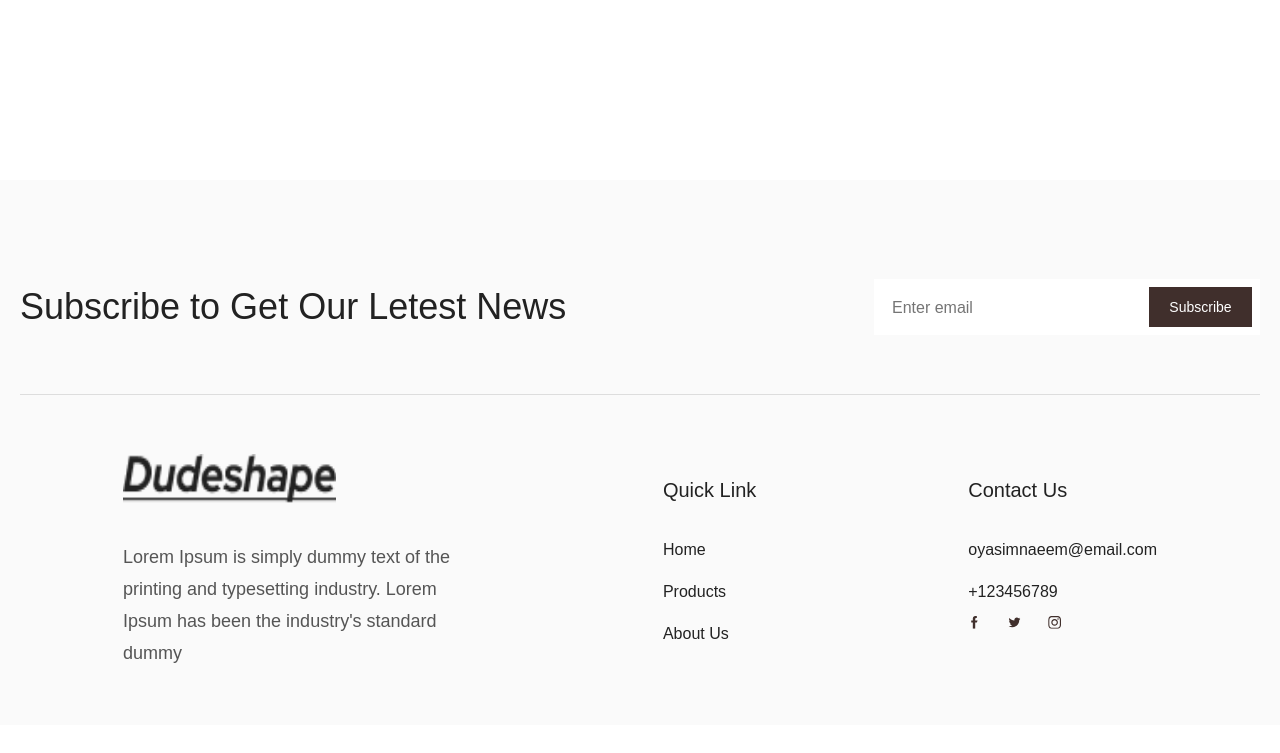
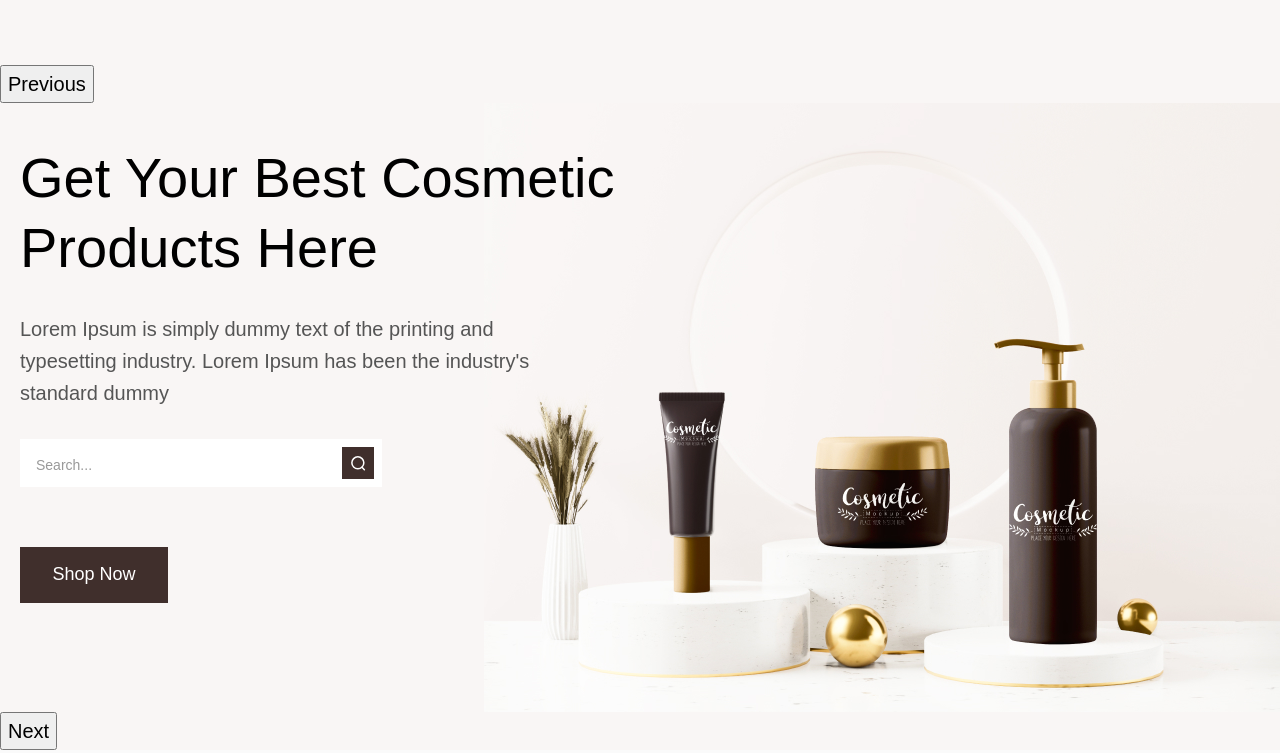
Before and after one commit to skifozzze/dudeshape, a website: page app/index.html in a window 1280 px wide. Shown: the part 75-828 px from the top of the page. Before the commit the page ends 800 px from the top, so only its background shows below. Drawn offline with nearby package versions, Linux system fonts and the light colour scheme; files that its build step writes are made by us from their sources.

Commit message:
added product slider without button

```diff
--- a/app/index.html
+++ b/app/index.html
@@ -70,7 +70,114 @@
       </div>
     </header>
 
-    <main class="main"></main>
+    <main class="main">
+      <section class="product-slider">
+        <div class="product-slider__inner">
+          <div
+            class="product-slider__slide"
+            style="background-image: url('images/product-slider/1.jpg')"
+          >
+            <div class="container">
+              <div class="product-slider__content">
+                <h2 class="product-slider__title title">
+                  Get Your Best Cosmetic Products Here
+                </h2>
+                <p class="product-slider__text">
+                  Lorem Ipsum is simply dummy text of the printing and
+                  typesetting industry. Lorem Ipsum has been the industry's
+                  standard dummy
+                </p>
+                <form class="product-slider__form">
+                  <label class="product-slider__label" for="Search">
+                    <input
+                      class="product-slider__input"
+                      type="text"
+                      placeholder="Search..."
+                    />
+                  </label>
+                  <button
+                    class="product-slider__btn"
+                    type="submit"
+                    aria-label="Button search."
+                  ></button>
+                </form>
+                <button class="product-slider__button" type="submit">
+                  Shop Now
+                </button>
+              </div>
+            </div>
+          </div>
+          <div
+            class="product-slider__slide"
+            style="background-image: url('images/product-slider/1.jpg')"
+          >
+            <div class="container">
+              <div class="product-slider__content">
+                <h2 class="product-slider__title title">
+                  Get Your Best Cosmetic Products Here
+                </h2>
+                <p class="product-slider__text">
+                  Lorem Ipsum is simply dummy text of the printing and
+                  typesetting industry. Lorem Ipsum has been the industry's
+                  standard dummy
+                </p>
+                <form class="product-slider__form">
+                  <label class="product-slider__label" for="Search">
+                    <input
+                      class="product-slider__input"
+                      type="text"
+                      placeholder="Search..."
+                    />
+                  </label>
+                  <button
+                    class="product-slider__btn"
+                    type="submit"
+                    aria-label="Button search."
+                  ></button>
+                </form>
+                <button class="product-slider__button" type="submit">
+                  Shop Now
+                </button>
+              </div>
+            </div>
+          </div>
+          <div
+            class="product-slider__slide"
+            style="background-image: url('images/product-slider/1.jpg')"
+          >
+            <div class="container">
+              <div class="product-slider__content">
+                <h2 class="product-slider__title title">
+                  Get Your Best Cosmetic Products Here
+                </h2>
+                <p class="product-slider__text">
+                  Lorem Ipsum is simply dummy text of the printing and
+                  typesetting industry. Lorem Ipsum has been the industry's
+                  standard dummy
+                </p>
+                <form class="product-slider__form">
+                  <label class="product-slider__label" for="Search">
+                    <input
+                      class="product-slider__input"
+                      type="text"
+                      placeholder="Search..."
+                    />
+                  </label>
+                  <button
+                    class="product-slider__btn"
+                    type="submit"
+                    aria-label="Button search."
+                  ></button>
+                </form>
+                <button class="product-slider__button" type="submit">
+                  Shop Now
+                </button>
+              </div>
+            </div>
+          </div>
+        </div>
+      </section>
+    </main>
 
     <footer class="footer">
       <div class="container">
@@ -144,7 +251,11 @@
                 </li>
               </ul>
               <div class="footer-bottom__social">
-                <a class="footer-bottom__social-item" href="#" aria-label="Icon facebook">
+                <a
+                  class="footer-bottom__social-item"
+                  href="#"
+                  aria-label="Icon facebook"
+                >
                   <img
                     class="footer-bottom__social-link"
                     src="images/icons/fb.svg"
@@ -153,7 +264,11 @@
                     alt="Icon facebook."
                   />
                 </a>
-                <a class="footer-bottom__social-item" href="#" aria-label="Icon twitter">
+                <a
+                  class="footer-bottom__social-item"
+                  href="#"
+                  aria-label="Icon twitter"
+                >
                   <img
                     class="footer-bottom__social-link"
                     src="images/icons/twitter.svg"
@@ -162,7 +277,11 @@
                     alt="Icon twitter."
                   />
                 </a>
-                <a class="footer-bottom__social-item" href="#" aria-label="Icon instagram">
+                <a
+                  class="footer-bottom__social-item"
+                  href="#"
+                  aria-label="Icon instagram"
+                >
                   <img
                     class="footer-bottom__social-link"
                     src="images/icons/insta.svg"
--- a/app/js/main.js
+++ b/app/js/main.js
@@ -1,3 +1,6 @@
-$(function (){
+$(function () {
+  $('.product-slider__inner').slick({
+
+  })
 
 })
--- a/app/scss/_form.scss
+++ b/app/scss/_form.scss
@@ -6,15 +6,17 @@
 
   &__input {
     width: 386px;
-    height: 56px;
     border: none;
+    @extend %redhat-400;
     font-size: 20px;
     line-height: 1.2;
-    padding: 18px;
+    padding: 16px 18px;
+    outline: transparent;
 
     &::placeholder {
       font-size: 16px;
       line-height: 1.25;
+      color: $accent;
     }
   }
 
@@ -34,3 +36,41 @@
     padding: 10px 20px;
   }
 }
+
+.product-slider {
+  &__form {
+    width: 326px;
+    position: relative;
+    margin-bottom: 60px;
+  }
+
+  &__input {
+    width: 362px;
+    border: none;
+    @extend %redhat-400;
+    font-size: 20px;
+    line-height: 1.2;
+    padding: 12px 8px 12px 16px;
+    outline: transparent;
+
+    &::placeholder {
+      font-size: 14px;
+      line-height: 1.43;
+      color: #999;
+    }
+  }
+
+  &__btn {
+    position: absolute;
+    top: 8px;
+    right: -28px;
+    width: 32px;
+    height: 32px;
+    border: none;
+    background-color: $brown;
+    background-image: url(../images/icons/search.svg);
+    background-repeat: no-repeat;
+    background-position: center;
+    cursor: pointer;
+  }
+}
--- a/app/scss/_global.scss
+++ b/app/scss/_global.scss
@@ -22,3 +22,10 @@ body {
   margin: 0 auto;
   padding: 0 15px;
 }
+
+.title {
+  @extend %redhat-500;
+  font-size: 56px;
+  line-height: 1.25;
+  color: $title;
+}
--- /dev/null
+++ b/app/scss/_libs.scss
@@ -0,0 +1,8 @@
+@import '../../node_modules/slick-carousel/slick/slick.scss';
+// @import '../../node_modules/@fancyapps/fancybox/dist/jquery.fancybox';
+// @import '../../node_modules/ion-rangeslider/css/ion.rangeSlider';
+// @import '../../node_modules/rateyo/src/jquery.rateyo';
+// @import '../../node_modules/jquery-form-styler/dist/jquery.formstyler';
+// @import '../../node_modules/jquery-form-styler/dist/jquery.formstyler.theme'
+
+// @import '../../node_modules/swiper/swiper-bundle';
--- a/app/scss/_vars.scss
+++ b/app/scss/_vars.scss
@@ -2,6 +2,7 @@ $accent: #555555;
 $title: #000000;
 $default: #222222;
 $brown: #402F2C;
+$header: #F9F6F5;
 $footer: #fafafa;
 $button: rgba(64, 47, 44, 1);
 $white: #ffffff;
--- a/app/scss/style.scss
+++ b/app/scss/style.scss
@@ -2,11 +2,13 @@
 @import 'fonts';
 @import 'vars';
 @import 'global';
+@import 'libs';
 @import 'form';
 
 
 // header
 .header {
+  background-color: $header;
 
   &__inner {
     padding: 40px 0 68px;
@@ -83,7 +85,6 @@
 .footer-bottom {
   display: flex;
   justify-content: space-between;
-  // align-items: center;
   padding: 0 103px;
 
   .logo {
@@ -100,8 +101,6 @@
     line-height: 1.78;
   }
 
-  &__quick {}
-
   &__title {
     @extend %redhat-500;
     color: $default;
@@ -109,10 +108,6 @@
     line-height: 1.2;
     margin: 24px 0 30px;
   }
-
-  &__list {}
-
-  &__item {}
 
   &__links {
     display: inline-block;
@@ -122,8 +117,6 @@
     margin-bottom: 14px;
   }
 
-  &__contacts {}
-
   &__social {
     display: flex;
   }
@@ -131,8 +124,54 @@
   &__social-item {
     margin-right: 27px;
   }
+}
 
-  &__social-link {}
+// product-slider
+
+.product-slider {
+  background-color: $header;
+
+  &__inner {
+
+  }
+
+  &__slide {
+    background-repeat: no-repeat;
+    background-position: right;
+    background-size: contain;
+    height: 609px;
+  }
+
+  &__content {
+    position: relative;
+    padding-top: 40px;
+    z-index: 1;
+  }
+
+  &__title {
+    max-width: 621px;
+    width: 100%;
+    margin-bottom: 30px;
+  }
+
+  &__text {
+    max-width: 516px;
+    width: 100%;
+    margin-bottom: 30px;
+  }
+
+  &__button {
+    cursor: pointer;
+    border: none;
+    width: 148px;
+    background-color: $brown;
+    @extend %redhat-500;
+    font-size: 18px;
+    line-height: 1.33;
+    color: $white;
+    padding: 16px 32px;
+  }
+
 }
 
 
@@ -146,4 +185,7 @@
 
 
 
+
+
+
 @import 'media';
--- a/package.json
+++ b/package.json
@@ -26,7 +26,8 @@
     "mixitup": "^3.3.1",
     "rateyo": "^2.3.2",
     "sass": "^1.43.4",
-    "slick-carousel": "^1.8.1"
+    "slick-carousel": "^1.8.1",
+    "swiper": "^7.3.3"
   },
   "dependencies": {
     "@fancyapps/fancybox": "^3.5.7",
```
Also changed, not shown: gulpfile.js (+7 -5 lines), app/images/icons/search.svg (added), app/images/product-slider/1.jpg (added), app/js/main.min.js.
